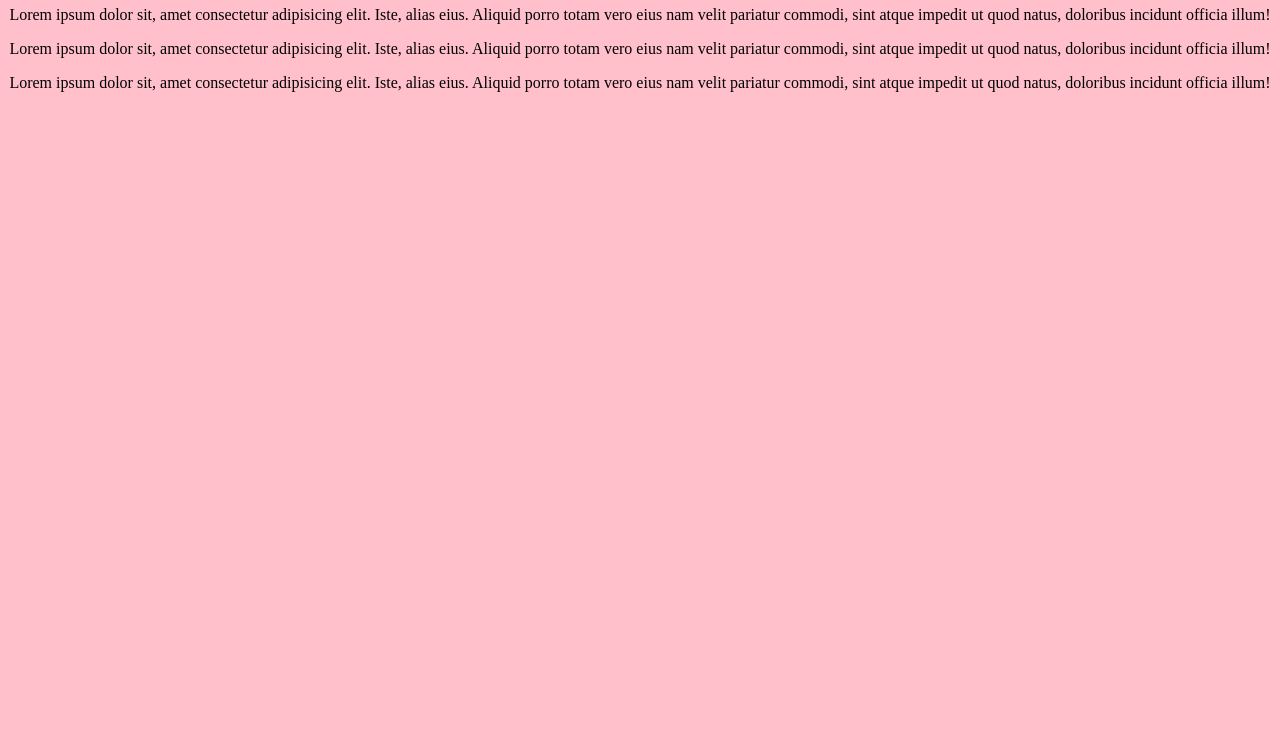
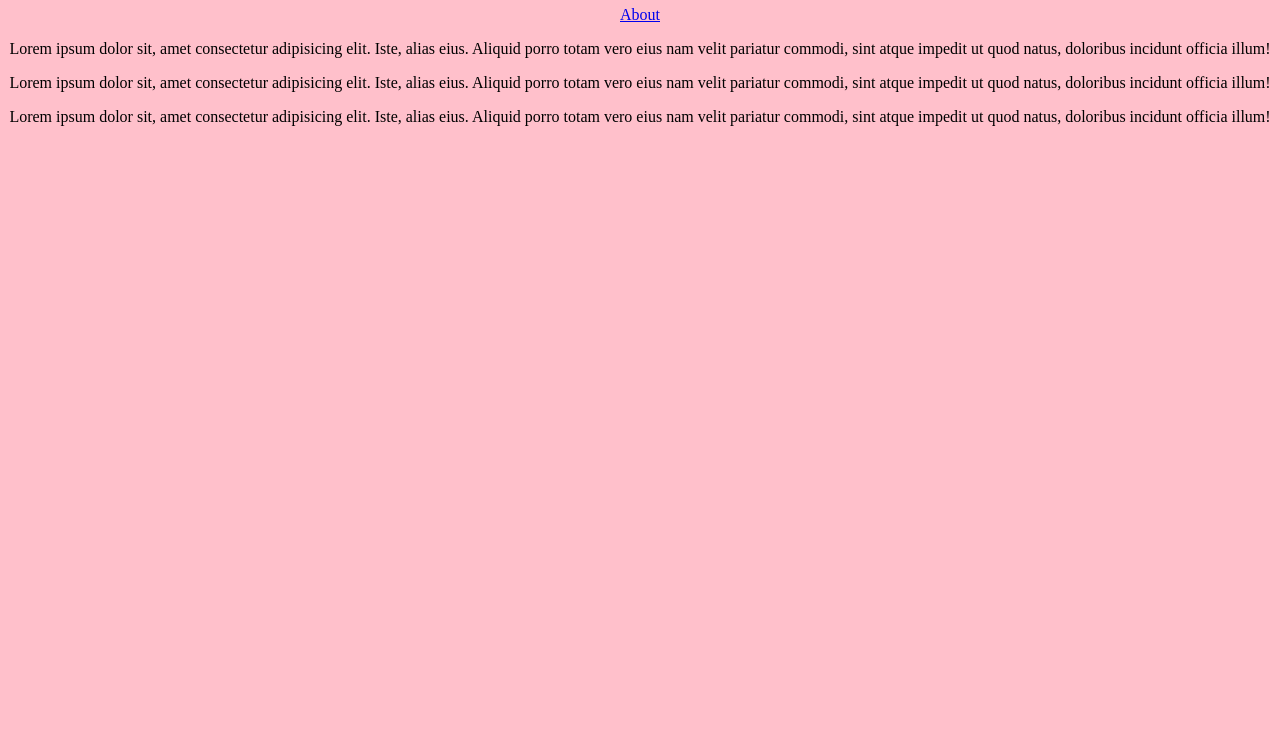
Before and after one commit to intrabloom/intrabloom.github.io, a plain HTML site: page index.html in a window 1280 px wide. Shown: the part 52-800 px from the top of the page. Drawn offline with Linux system fonts and the light colour scheme.

Commit message:
update about

```diff
--- a/index.html
+++ b/index.html
@@ -8,7 +8,7 @@
 </head>
 <body>
   <h1>intrabloom</h1>
-  <a href="/contact.html"></a>
+  <a href="/about.html">About</a>
   <p>Lorem ipsum dolor sit, amet consectetur adipisicing elit. Iste, alias eius. Aliquid porro totam vero eius nam velit pariatur commodi, sint atque impedit ut quod natus, doloribus incidunt officia illum!</p>
   <p>Lorem ipsum dolor sit, amet consectetur adipisicing elit. Iste, alias eius. Aliquid porro totam vero eius nam velit pariatur commodi, sint atque impedit ut quod natus, doloribus incidunt officia illum!</p>
   <p>Lorem ipsum dolor sit, amet consectetur adipisicing elit. Iste, alias eius. Aliquid porro totam vero eius nam velit pariatur commodi, sint atque impedit ut quod natus, doloribus incidunt officia illum!</p>
```
